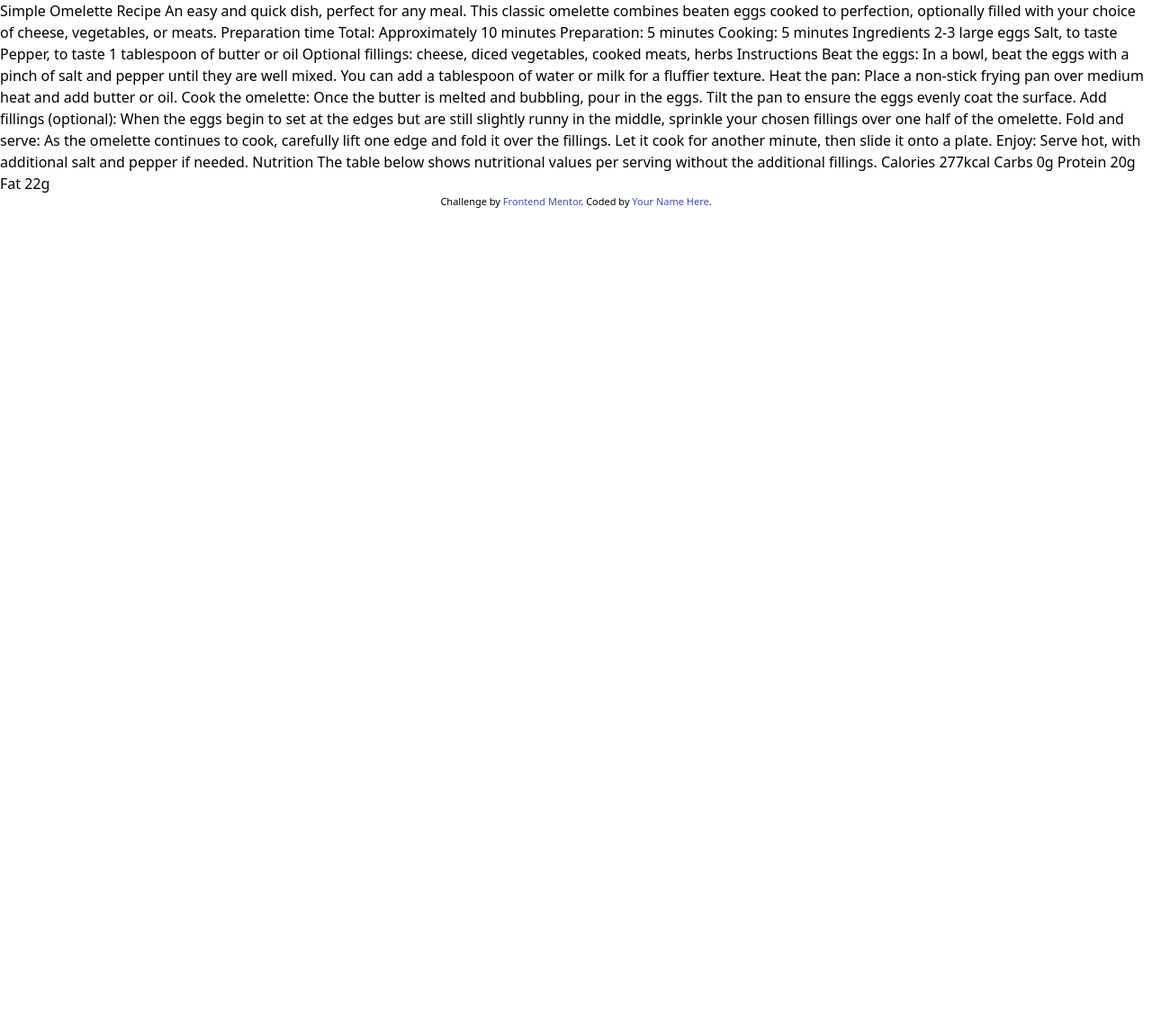
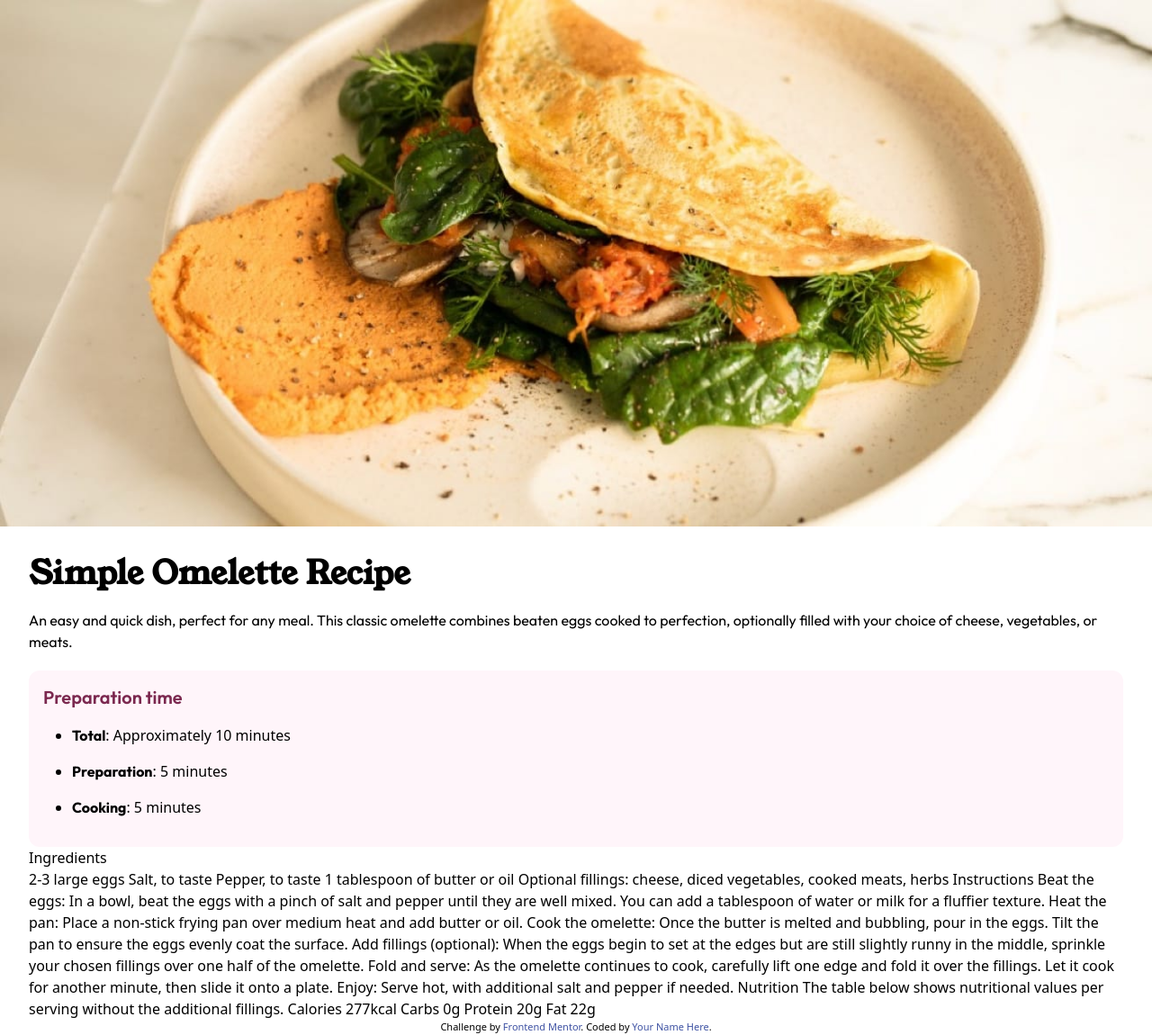
Before and after one commit to Smailen5/recipe-page-main, a website: page index.html in a window 1280 px wide. Shown: the whole page at 90% size. Before the commit the page ends 800 px from the top, so only its background shows below. Drawn offline with Linux system fonts and the light colour scheme.

Commit message:
importato font, aggiunto immagine, impostato la prima pagina

```diff
--- a/index.html
+++ b/index.html
@@ -12,24 +12,34 @@
 
   <!-- Feel free to remove these styles or customise in your own stylesheet 👍 -->
   <style>
+
     .attribution { font-size: 11px; text-align: center; }
     .attribution a { color: hsl(228, 45%, 44%); }
   </style>
 </head>
 <body>
 
-  Simple Omelette Recipe
+  <img src="./assets/images/image-omelette.jpeg" alt="omelette su un piatto" class="w-full h-auto">
 
-  An easy and quick dish, perfect for any meal. This classic omelette combines beaten eggs cooked
+  <div class="px-8 pt-8">
+    <h1 class="font-young text-4xl font-semibold">Simple Omelette Recipe</h1>
+
+  <p class="my-5 font-outfit">
+    An easy and quick dish, perfect for any meal. This classic omelette combines beaten eggs cooked
   to perfection, optionally filled with your choice of cheese, vegetables, or meats.
+  </p>
 
-  Preparation time
+  <div class="bg-RoseWhite rounded-xl p-4">
+    <h3 class="font-outfit text-xl font-semibold text-DarkRaspberry">Preparation time</h3>
+    <ul class="list-disc list-outside py-2 px-8">
+      <li class="py-2"><p><span class="font-outfit font-bold">Total</span>: Approximately 10 minutes</p></li>
+      <li class="py-2"><p><span class="font-outfit font-bold">Preparation</span>: 5 minutes</p></li>
+      <li class="py-2"><p><span class="font-outfit font-bold">Cooking</span>: 5 minutes</p></li>
+    </ul>
+  </div>
 
-  Total: Approximately 10 minutes
-  Preparation: 5 minutes
-  Cooking: 5 minutes
 
-  Ingredients
+  <h2>Ingredients</h2>
 
   2-3 large eggs
   Salt, to taste
@@ -70,6 +80,8 @@
 
   Fat
   22g
+  </div>
+
 
   <div class="attribution">
     Challenge by <a href="https://www.frontendmentor.io?ref=challenge" target="_blank">Frontend Mentor</a>.
--- a/src/input.css
+++ b/src/input.css
@@ -1,3 +1,6 @@
+@import url("https://fonts.googleapis.com/css2?family=Young+Serif&display=swap");
+@import url("https://fonts.googleapis.com/css2?family=Outfit:wght@100..900&display=swap");
+
 @tailwind base;
 @tailwind components;
 @tailwind utilities;
--- a/tailwind.config.js
+++ b/tailwind.config.js
@@ -2,7 +2,21 @@
 module.exports = {
   content: ["./*.html"],
   theme: {
+    colors: {
+      Nutmeg: "hsl(14, 45%, 36%)",
+      DarkRaspberry: "hsl(332, 51%, 32%)",
+      white: "hsl(0, 0%, 100%)",
+      RoseWhite: "hsl(330, 100%, 98%)",
+      Eggshell: "hsl(30, 54%, 90%)",
+      LightGray: "hsl(30, 18%, 87%)",
+      WengeBrown: "hsl(30, 10%, 34%)",
+      DarkCharcoal: "hsl(24, 5%, 18%)",
+    },
+    fontFamily: {
+      young: ["Young Serif", "serif"],
+      outfit: ["Outfit", "sans-serif"],
+    },
     extend: {},
+    plugins: [],
   },
-  plugins: [],
-}
+};
```
Also changed, not shown: README-template.md, dist/style.css.
